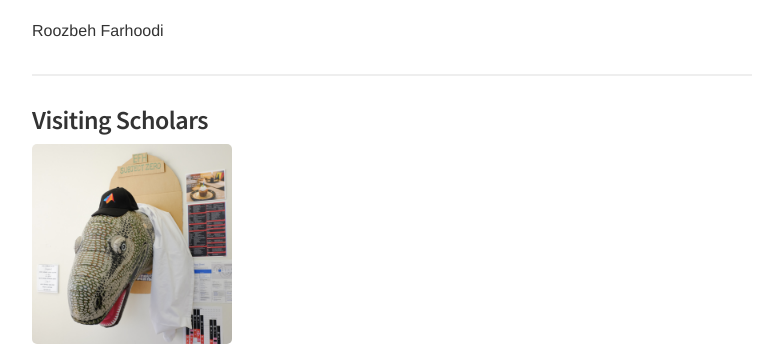
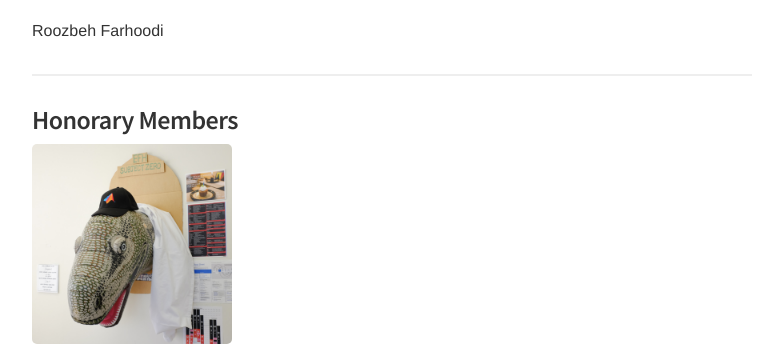
Before and after one commit to KordingLab/KordingLab.github.io, a Jekyll site: the page built from people.md, in a window 1280 px wide and 900 px high, scrolled down 4101 px. Shown: the part 157-503 px from the top of the window, without its empty margins (248-1031 px from the left). Built offline with Jekyll 4.4.1, drawn with Linux system fonts in a browser that asks for light colours; nearby versions of some CDN libraries; comment, search, counter and statistics services are not loaded.

Commit message:
Change subject zero and one to honorary members

```diff
--- a/people.md
+++ b/people.md
@@ -17,7 +17,7 @@ permalink: /people/
  {% elsif item == 'visiting' %}
 ### Visiting Scholars
  {% elsif item == 'others' %}
-### Visiting Scholars
+### Honorary Members
 {% endif %}
 
 <div class="content list">
```
